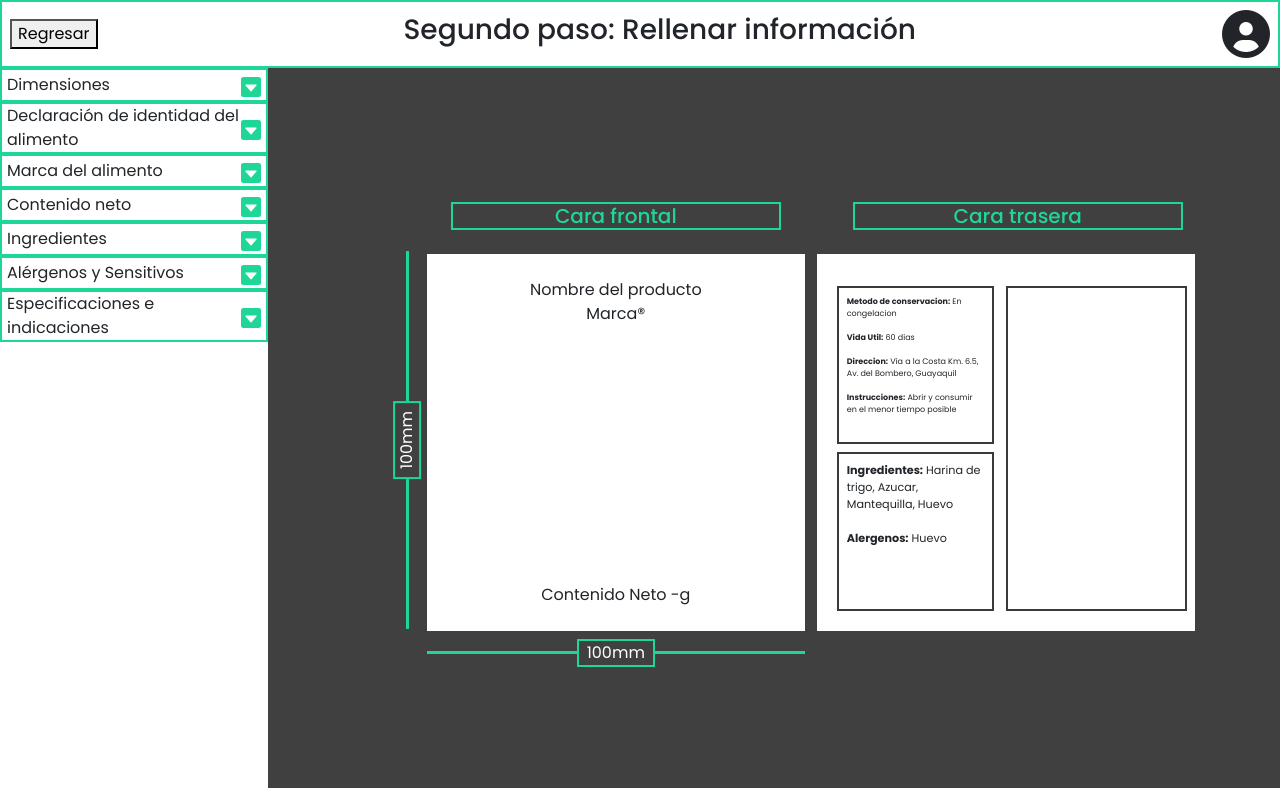
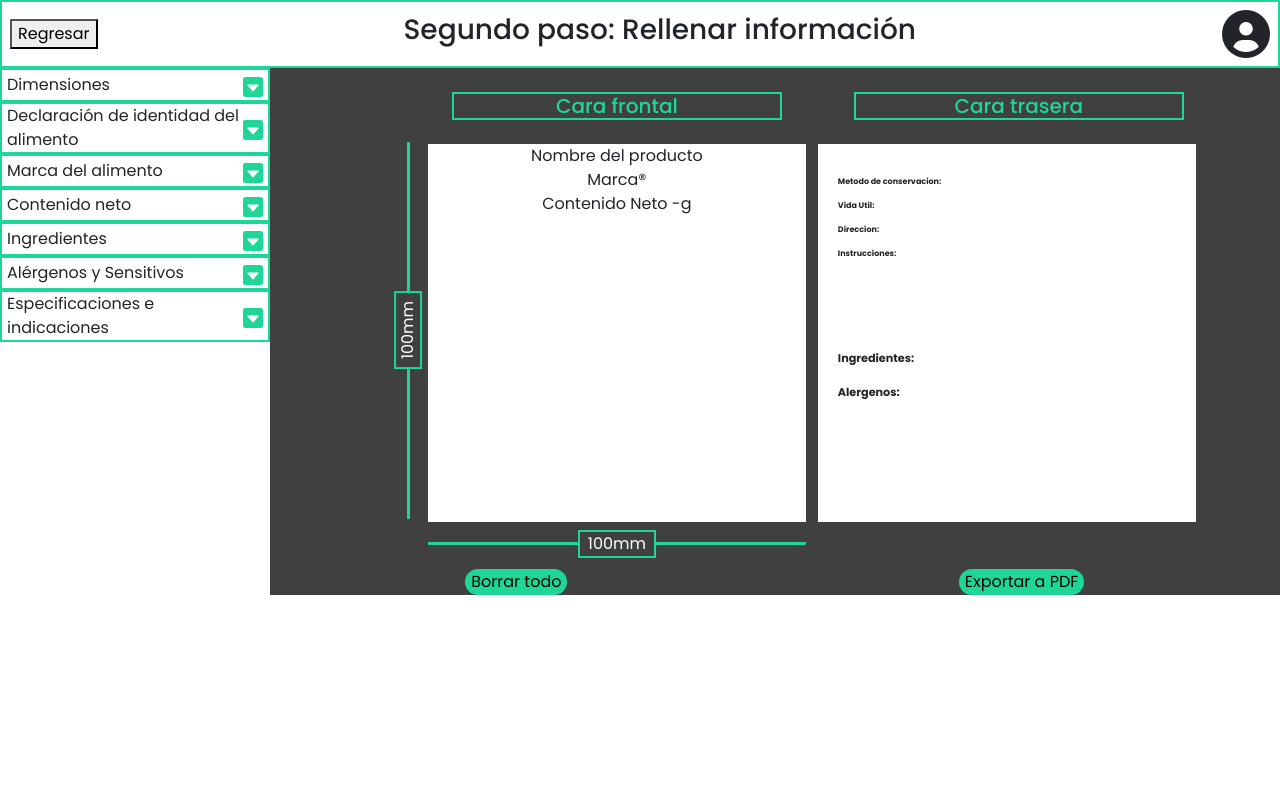
Before and after one commit to MMarck/etiket, a React (Create React App) app in the folder etiket-app/: page /rectangular in a window 1280 px wide. Built offline with nearby package versions, Linux system fonts and the light colour scheme.

Commit message:
elementos arrastrables boceto inicial (react-draggable)

```diff
--- a/etiket-app/package.json
+++ b/etiket-app/package.json
@@ -9,6 +9,7 @@
     "@testing-library/user-event": "^13.5.0",
     "react": "^17.0.2",
     "react-dom": "^17.0.2",
+    "react-draggable": "^4.4.4",
     "react-icons": "^4.3.1",
     "react-insect": "^1.1.6",
     "react-onclickoutside": "^6.12.1",
--- a/etiket-app/src/App.css
+++ b/etiket-app/src/App.css
@@ -40,3 +40,9 @@
 .colored_border{
   border: 2px solid #1ED796;
 }
+
+.colored-button{
+  border-radius: 50px;
+  background-color: #1ED796;
+  border: none;
+}
--- a/etiket-app/src/components/GeneradorRectangular/GeneradorRectangular.css
+++ b/etiket-app/src/components/GeneradorRectangular/GeneradorRectangular.css
@@ -135,3 +135,7 @@
     -ms-transform: rotate(45deg);
     transform: rotate(45deg);
   }
+
+  .hover_colored_border:hover{
+    border: 1px solid #1ED796;
+  }
--- a/etiket-app/src/components/GeneradorRectangular/GeneradorRectangular.js
+++ b/etiket-app/src/components/GeneradorRectangular/GeneradorRectangular.js
@@ -4,6 +4,7 @@ import Navbar from '../Navbar/Navbar';
 import DropdownMenu from '../DropdownMenu';
 import {FaTimes} from "react-icons/fa"
 import Select from 'react-select';
+import Draggable from 'react-draggable';
 
 const unidades=[
     {
@@ -180,6 +181,7 @@ class GeneradorRectangular extends Component{
             instrucciones: ''
         };
         this.updateStateVariable = this.updateStateVariable.bind(this);
+        this.clearVariables = this.clearVariables.bind(this);
     }
 
     /*
@@ -194,7 +196,25 @@ class GeneradorRectangular extends Component{
         })
     }
 
+    clearVariables(){
+        //borrar estado
+        this.setState({
+            altura: '',
+            ancho: '',
+            nombreProducto: '',
+            marca: '',
+            pesoNeto: '',
+            presoDrenado: '',
+            ingredientes: '',
+            alergenos: '',
+            metodoConservacion: '',
+            vidaUtil:'',
+            direccion: '',
+            instrucciones: ''
+        })
+        //borrar formulario
 
+    }
 
 
     render(){
@@ -308,8 +328,8 @@ class GeneradorRectangular extends Component{
 
                     </form>
 
-
-                    <div className='container d-flex justify-content-center align-items-center m-0' style={{backgroundColor:'#404040', height: '90vh', overflow: 'auto', overflowY: 'scroll', maxHeight: '90vh'}} >
+                    <div className='d-flex flex-column'  style={{backgroundColor:'#404040', height: '-webkit-fill-available', width:'-webkit-fill-available', overflow: 'auto', overflowY: 'scroll', maxHeight: '90vh'}}>
+                        <div className='container d-flex justify-content-center align-items-center m-0' >
                             <TicketRectangularFront
                                 productName={this.state.nombreProducto}
                                 brand={this.state.marca}
@@ -330,6 +350,11 @@ class GeneradorRectangular extends Component{
                                 ticketheight={this.state.altura}
                             />
                         </div>
+                        <div className='d-flex justify-content-around'>
+                            <button type="button" className='colored-button' onClick={this.clearVariables} > Borrar todo</button>
+                            <button type="button" className='colored-button' > Exportar a PDF</button>
+                        </div>
+                    </div>
 
                 </div>
             </div>
@@ -343,15 +368,22 @@ export default GeneradorRectangular;
 /*
  * Componente para dibujar la parte DELANTERA de la etiqueta rectangular
 */
-function TicketRectangularFront ({productName, brand, netWeigth, drenWeigth, verticalSizeIndicator, horizontalSizeIndicator, ticketheight, ticketWidth}){
+function TicketRectangularFront ({productName, brand, netWeigth, drenWeigth, verticalSizeIndicator, horizontalSizeIndicator, ticketheight: ticketHeight, ticketWidth}){
     productName = productName? productName:'Nombre del producto';
     brand = brand? brand:'Marca®';
     netWeigth = netWeigth? netWeigth:'-';
     drenWeigth = drenWeigth? drenWeigth:false;
     verticalSizeIndicator = verticalSizeIndicator? verticalSizeIndicator:false;
     horizontalSizeIndicator = horizontalSizeIndicator? horizontalSizeIndicator:false;
-    ticketheight = ticketheight? ticketheight:'100mm';
+    ticketHeight = ticketHeight? ticketHeight:'100mm';
     ticketWidth = ticketWidth? ticketWidth:'100mm';
+
+    var ticketArea = parseInt(ticketHeight) * parseInt(ticketWidth); // ajustar unidades
+
+    var weigthBound = ( ticketArea > 10000)? (0.3 * parseInt(ticketHeight)) + "mm" : ticketHeight;
+    //10.000 mm2
+
+
 
 
     return(
@@ -359,23 +391,25 @@ function TicketRectangularFront ({productName, brand, netWeigth, drenWeigth, ver
 
             <div className='mx-4 d-flex align-items-center '>
 
-                <SizeIndicator orientation={'vertical'} length={ticketheight}/>
+                <SizeIndicator orientation={'vertical'} length={ticketHeight}/>
                 <div  style={{display:'inline-grid'}}>
                     <h5 className='m-4' style={{'border':'2px solid #1ED796', textAlign:'center', color:'#1ED796'}} >Cara frontal</h5>
-                    <div className=' p-4 d-flex flex-column justify-content-between align-items-center'
-                    style={{backgroundColor:'white', height:ticketheight, width:ticketWidth, textAlign:'center'}}
+                    <div className='d-flex flex-column justify-content-between align-items-center'
+                    style={{backgroundColor:'white', height:ticketHeight, width:ticketWidth, textAlign:'center', position:'relative'}}
                     >
 
                         <div className='d-flex flex-column justify-content-between align-items-center' >
-                            <span> {productName} </span>
-                            <span> {brand} </span>
+                            <Draggable bounds='parent' ><span className='hover_colored_border'> {productName} </span></Draggable>
+                            <Draggable bounds='parent' ><span className='hover_colored_border'> {brand} </span></Draggable>
                         </div>
 
-                        <div className='d-flex flex-column justify-content-between align-items-center' >
-                            <span> Contenido Neto {netWeigth}g </span>
+                        <div className='d-flex flex-column justify-content-between align-items-center '
+                        style={{height:weigthBound, width:'-webkit-fill-available', textAlign:'center', position:'relative'}}
+                         >
+                            <Draggable bounds='parent' ><span className='hover_colored_border'> Contenido Neto {netWeigth}g </span></Draggable>
 
                             {drenWeigth?
-                                <span> Contenido drenado {drenWeigth}g </span>
+                                <Draggable bounds='parent' ><span className='hover_colored_border'> Contenido drenado {drenWeigth}g </span></Draggable>
                                 :''
                             }
 
@@ -397,29 +431,30 @@ function TicketRectangularFront ({productName, brand, netWeigth, drenWeigth, ver
  * Componente para dibujar la parte TRASERA de la etiqueta rectangular
 */
 function TicketRectangularBack ({ingredients, allergens, conservationMethod, life, direction, instructions, ticketheight, ticketWidth}){
-    ingredients= ingredients? ingredients: 'Harina de trigo, Azucar, Mantequilla, Huevo';
-    allergens= allergens? allergens: 'Huevo';
-    conservationMethod= conservationMethod? conservationMethod: 'En congelacion';
-    life= life? life:'60';
-    direction= direction? direction: ' Vía a la Costa Km. 6.5, Av. del Bombero, Guayaquil ';
-    instructions= instructions? instructions: 'Abrir y consumir en el menor tiempo posible';
+    ingredients= ingredients? ingredients: '';
+    allergens= allergens? allergens: '';
+    conservationMethod= conservationMethod? conservationMethod: '';
+    life= life? life:'';
+    direction= direction? direction: '';
+    instructions= instructions? instructions: '';
     ticketheight = ticketheight? ticketheight:'100mm';
     ticketWidth = ticketWidth? ticketWidth:'100mm';
 
     return(
         <div>
             <h5 className='m-4' style={{'border':'2px solid #1ED796', textAlign:'center', color:'#1ED796'}} >Cara trasera</h5>
-            <div className='row p-2'
-            style={{backgroundColor:'white', height: ticketheight, width: ticketWidth, textAlign:'center'}}
+            <div className='row'
+            style={{backgroundColor:'white', height: ticketheight, width: ticketWidth, textAlign:'center', position:'relative'}}
             >
 
                 <div className='col-6 my-2 pt-2'  style={{ height: '90%'}}  >
 
-                    <div className='col-12 my-2 p-2' style={{border: '2px solid #3a3a3a', height: '50%', fontSize:'0.5em', textAlign:'left'}} >
+                    <Draggable  bounds='parent'>
+                        <div className='col-12 my-2 p-2 hover_colored_border' style={{ height: '50%', fontSize:'0.5em', textAlign:'left', backgroundColor:'white', position:'none'}} >
 
                             <span> <strong>Metodo de conservacion:</strong> {conservationMethod}</span>
                             <br/><br/>
-                        <span> <strong>Vida Util:</strong> {life} dias</span>
+                            <span> <strong>Vida Util:</strong> {life} </span>
                             <br/><br/>
                             <span> <strong>Direccion:</strong>{direction}</span>
                             <br/><br/>
@@ -427,17 +462,22 @@ function TicketRectangularBack ({ingredients, allergens, conservationMethod, lif
                             <br/><br/>
 
                         </div>
+                    </Draggable>
 
-                    <div className='col-12 my-2 p-2' style={{border: '2px solid #3a3a3a', height: '50%', fontSize:'0.7em',  textAlign:'left'}} >
+                    <Draggable  bounds='parent' >
+                        <div className='col-12 my-2 p-2 hover_colored_border' style={{ height: '50%', fontSize:'0.7em',  textAlign:'left', backgroundColor:'white'}} >
                             <span> <strong>Ingredientes:</strong> {ingredients}</span>
                             <br/><br/>
                             <span> <strong>Alergenos:</strong> {allergens}</span>
                         </div>
+                    </Draggable>
 
                 </div>
 
-                <div className='col-6 my-4 p-2' style={{border: '2px solid #3a3a3a', height: '90%'}} >
+                <Draggable  bounds='parent' >
+                    <div className='col-6 my-4 p-2 hover_colored_border' style={{ height: '90%', backgroundColor:'white'}} >
                     </div>
+                </Draggable>
 
 
             </div>
```
Also changed, not shown: 1 other file (tests, documents, lock files or other folders). Lines whose indentation alone changed are shown as unchanged.
